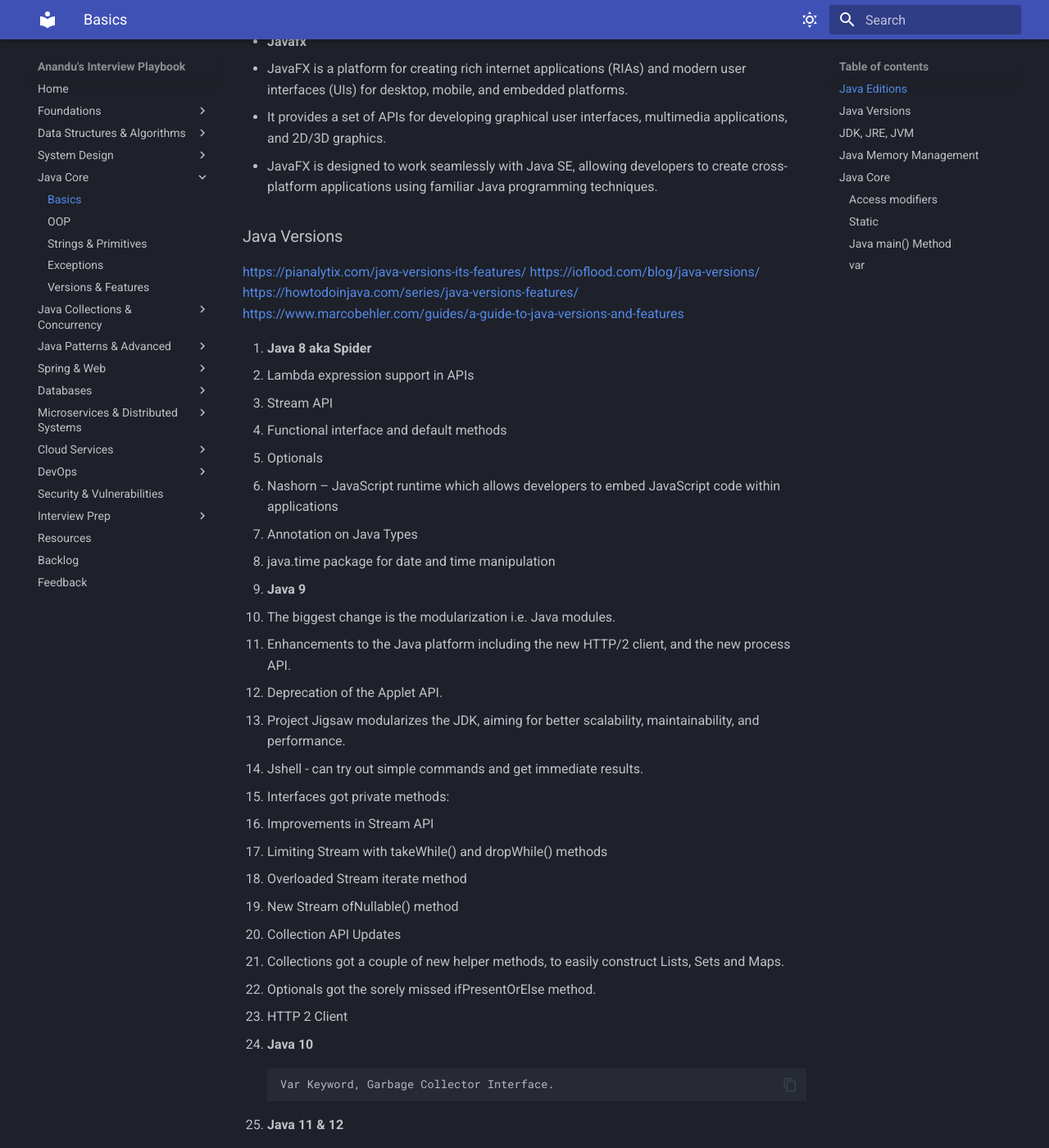
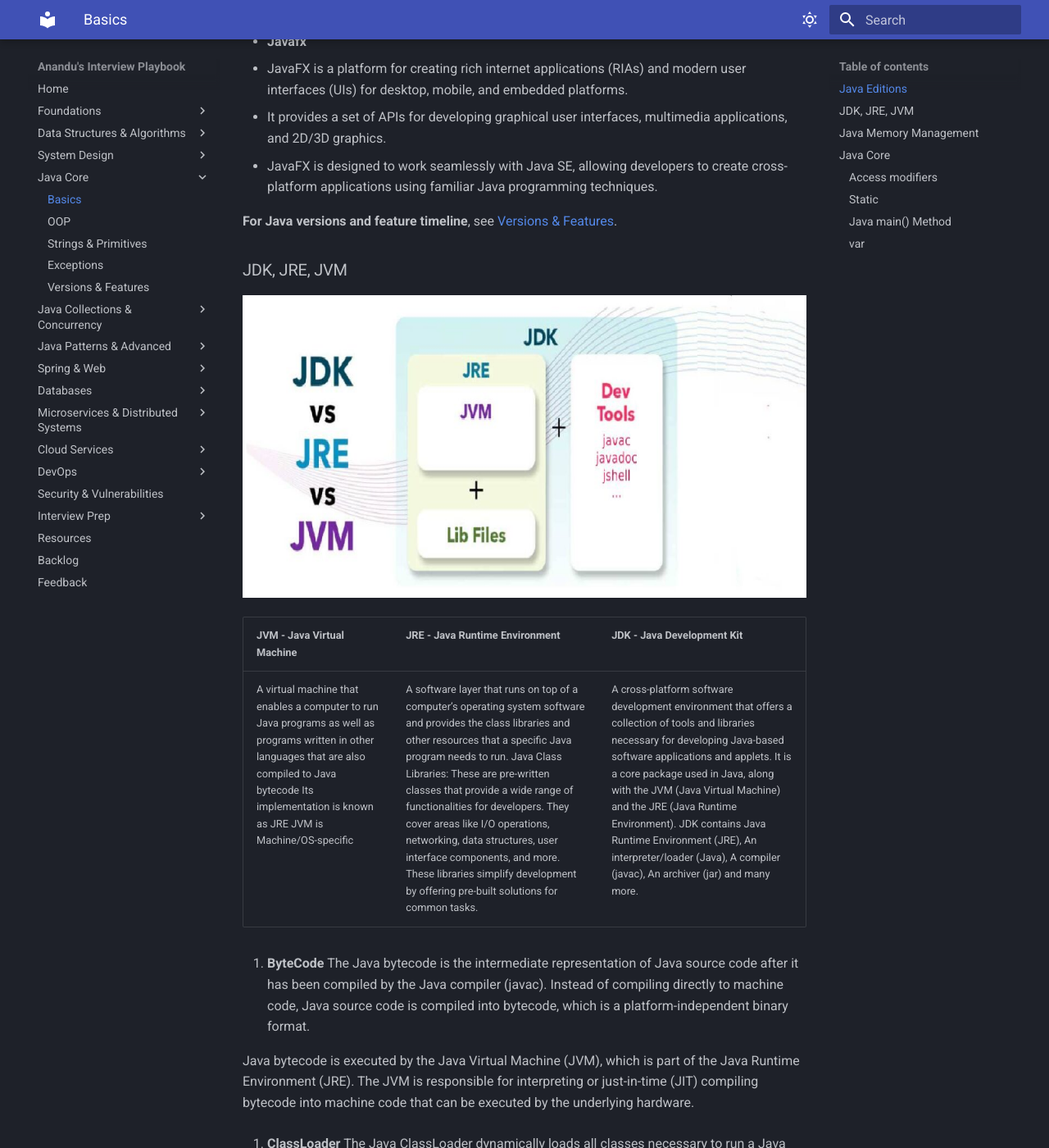
Before and after one commit to ananduvt/anandu-interview-playbook, an MkDocs documentation site: the page built from docs/java-core/basics.md, in a window 1280 px wide and 1400 px high, scrolled down 1031 px. Shown: the whole window at 82% size. Built offline with MkDocs 1.6.1 and Material for MkDocs 9.7.7, drawn with Linux system fonts in a browser that asks for light colours; some of the changed text lies outside the part shown.

Commit message:
Remove Java Versions duplication from basics.md
- Remove verbose Java Versions section (lines 32-101) from basics.md
  * Was outdated (ended at Java 17, missing Java 21)
  * Duplicated content from versions-features.md
  * Had poor formatting (references at top, verbose descriptions)

- Add cross-reference link to versions-features.md
  * Keep Java Editions section (foundational to basics)
  * Point to dedicated Versions & Features page for timeline
  * Reduces file size: 616 → 547 lines (-69 lines)

- Result: Single source of truth for Java versions information

```diff
--- a/docs/java-core/basics.md
+++ b/docs/java-core/basics.md
@@ -29,76 +29,7 @@ Java has several editions, each catering to different platforms and use cases
   * It provides a set of APIs for developing graphical user interfaces, multimedia applications, and 2D/3D graphics.
   * JavaFX is designed to work seamlessly with Java SE, allowing developers to create cross-platform applications using familiar Java programming techniques.
 
-### Java Versions
-
-[https://pianalytix.com/java-versions-its-features/](https://pianalytix.com/java-versions-its-features/)
-[https://ioflood.com/blog/java-versions/](https://ioflood.com/blog/java-versions/)
-[https://howtodoinjava.com/series/java-versions-features/](https://howtodoinjava.com/series/java-versions-features/)
-[https://www.marcobehler.com/guides/a-guide-to-java-versions-and-features](https://www.marcobehler.com/guides/a-guide-to-java-versions-and-features)
-
-1. **Java  8 aka Spider**
-* Lambda expression support in APIs
-* Stream API
-* Functional interface and default methods
-* Optionals
-* Nashorn – JavaScript runtime which allows developers to embed JavaScript code within applications
-* Annotation on Java Types
-* java.time package for date and time manipulation
-
-2. **Java 9**
-* The biggest change is the modularization i.e. Java modules.
-* Enhancements to the Java platform including the new HTTP/2 client, and the new process API.
-* Deprecation of the Applet API.
-* Project Jigsaw modularizes the JDK, aiming for better scalability, maintainability, and performance.
-* Jshell - can try out simple commands and get immediate results.
-* Interfaces got private methods:
-* Improvements in Stream API
-  * Limiting Stream with takeWhile() and dropWhile() methods
-  * Overloaded Stream iterate method
-  * New Stream ofNullable() method
-* Collection API Updates
-  * Collections got a couple of new helper methods, to easily construct Lists, Sets and Maps.
-* Optionals got the sorely missed ifPresentOrElse method.
-* HTTP 2 Client
-
-3. **Java 10**
-
-		Var Keyword, Garbage Collector Interface.
-
-4. **Java 11 & 12**
-
-		API updates
-
-5. **Java 13**
-
-		text blocks
-		Switch Expression Enhancements
-
-6. **Java 14 & 15**
-
-		records
-		Developer oriented updates
-
-7. **Java 16**
-   made the Java Records and Pattern matching the standard features of the Java language.
-
-8. **Java 17**
-
-		Spring enhanced support
-
-**LTS versions - Long-Term Support**
-These are specific versions of Java SE (Standard Edition) that Oracle designates for extended support.
-
-* Benefits: LTS releases receive bug fixes and security patches for a longer period compared to regular releases, ensuring stability and compatibility for your applications.
-
-* Support Duration: LTS versions are typically supported for at least 4 years with Premier Support from Oracle, followed by an additional 3 years of Extended Support.
-
-* Current LTS versions: As of April 2024, the current LTS versions are Java 8, 11, 17, and 21.
-  * Java 8 through at least 2030
-  * Java 11 through 2026
-  * Java 17 through at least 2029
-
-Versions and features explained ???
+**For Java versions and feature timeline**, see [Versions & Features](versions-features.md).
 
 ### JDK, JRE, JVM
 
```
